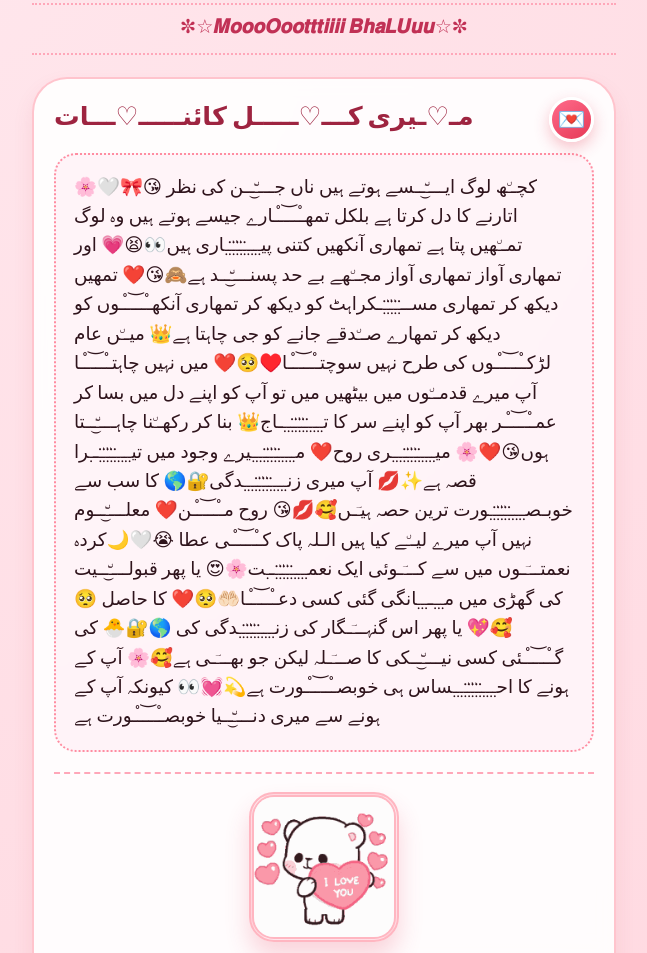
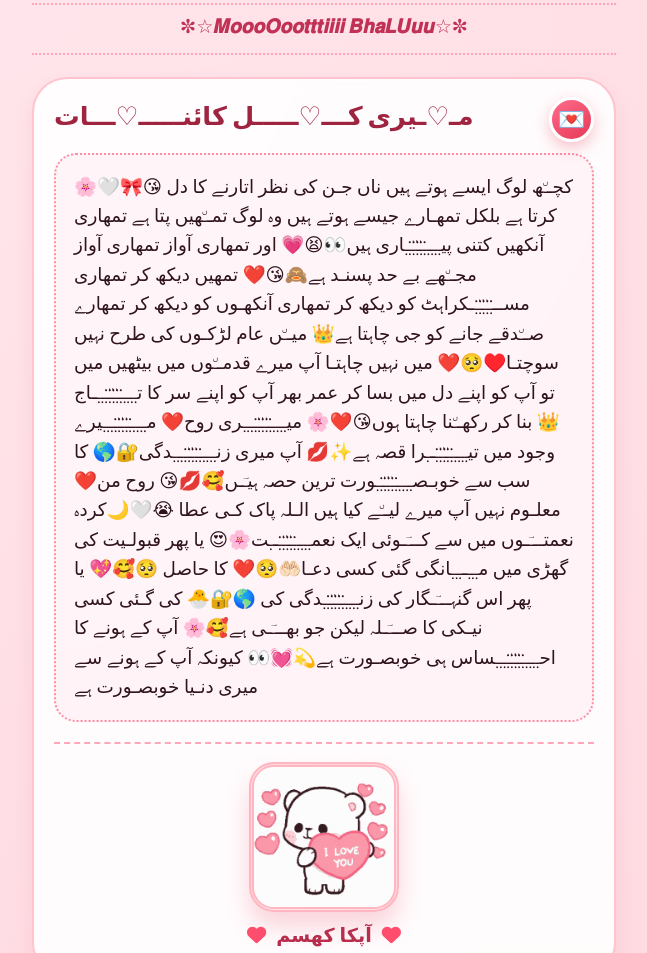
Before and after one commit to beingalo0ser/Surprise3, a plain HTML site: page love1.html in a window 1280 px wide. Shown: the part 1586-2539 px from the top of the page, without its empty margins (316-963 px from the left). Drawn offline with nearby package versions, Linux system fonts and the light colour scheme.

Commit message:
love1.html

```diff
--- a/love1.html
+++ b/love1.html
@@ -526,7 +526,7 @@
                     <div class="long-note-number">💌</div>
                     <h3 class="long-note-title">مـ♡ـیری کـــ♡ـــــل کائنـــــ♡ـــات</h3>
                     <div class="long-note-message">
-                        🌸🤍🎀😘 کچــ٘ھ لوگ ایــــٓ٘͜ــسے ہوتے ہیں ناں جــــٓ٘͜ــن کی نظر اتارنے کا دل کرتا ہے بلکل تمھـ֯ــ͝ــ֯ـارے جیسے ہوتے ہیں وہ لوگ تمــ٘ھیں پتا ہے تمھاری آنکھیں کتنی پیـٜـٜـٜـٜـٜ۬ـٰٜ۬ـٰٰٜ۬ـٰٜ۬ـٜ۬ـٜاری ہیں👀😫💗 اور تمھاری آواز تمھاری آواز مجــ٘ھے بے حد پسنــــٓ٘͜ــد ہے🙈😘❤️ تمھیں دیکھ کر تمھاری مســـٜ۬ـٰٜ۬ـٰٰٜ۬ـٰٜ۬ـٜ۬ـکراہٹ کو دیکھ کر تمھاری آنکھـ֯ــ͝ــ֯ـوں کو دیکھ کر تمھارے صــ٘دقے جانے کو جی چاہتا ہے👑 میــ٘ں عام لڑکـ֯ــ͝ــ֯ـوں کی طرح نہیں سوچتـ֯ــ͝ــ֯ـا♥️🥺❤️ میں نہیں چاہتـ֯ــ͝ــ֯ـا آپ میرے قدمــ٘وں میں بیٹھیں میں تو آپ کو اپنے دل میں بسا کر عمـ֯ــ͝ــ֯ـر بھر آپ کو اپنے سر کا تـٜـٜـٜـٜـٜ۬ـٰٜ۬ـٰٰٜ۬ـٰٜ۬ـٜ۬ـٜـٜـاج👑 بنا کر رکھــ٘نا چاہــــٓ٘͜ــتا ہوں😘❤️🌸 میـٜـٜـٜـٜـٜ۬ـٰٜ۬ـٰٰٜ۬ـٰٜ۬ـٜ۬ـٜـٜـٜری روح❤️ مـٜـٜـٜـٜـٜ۬ـٰٜ۬ـٰٰٜ۬ـٰٜ۬ـٜ۬ـٜـٜـٜیرے وجود میں تیـٜـٜـٜـٜـٜ۬ـٰٜ۬ـٰٰٜ۬ـٰٜ۬ـٜ۬ــٜرا قصہ ہے✨💋 آپ میری زنـٜـٜـٜـٜـٜ۬ـٰٜ۬ـٰٰٜ۬ـٰٜ۬ـٜ۬ـٜـٜـٜدگی🔐🌎 کا سب سے خوبـصـٜـٜـٜـٜـٜ۬ـٰٜ۬ـٰٰٜ۬ـٰٜ۬ـٜ۬ـٜورت ترین حصہ ہيـؔـں🥰💋😘 روح مـ֯ــ͝ــ֯ـن❤️ معلــــٓ٘͜ــوم نہیں آپ میرے لیــ٘ے کیا ہیں الـلہ پاک کـ֯ــ͝ــ֯ـی عطا 😭🤍🌙کردہ نعمتـــؔـوں میں سے کـــؔـوئی ایک نعمـٜـٜـٜـٜـٜ۬ـٰٜ۬ـٰٰٜ۬ـٰٜ۬ـٜ۬ــٜت🌸😍 یا پھر قبولــــٓ٘͜ــیت کی گھڑی میں مـٜـٜـٜــٜـٜـٜانگی گئی کسی دعـ֯ــ͝ــ֯ـا🤲🏻🥺❤️ کا حاصل 🥺🥰💖 یا پھر اس گنہـــؔـگار کی زنـٜـٜـٜـٜـٜ۬ـٰٜ۬ـٰٰٜ۬ـٰٜ۬ـٜ۬ـٜدگی کی 🌎🔐🐣 کی گـ֯ــ͝ــ֯ـئی کسی نیــــٓ٘͜ــکی کا صـــؔـلہ لیکن جو بھـــؔـی ہے🥰🌸 آپ کے ہونے کا احـٜـٜـٜـٜـٜ۬ـٰٜ۬ـٰٰٜ۬ـٰٜ۬ـٜ۬ـٜـٜـٜساس ہی خوبصـ֯ــ͝ــ֯ـورت ہے💫💓👀 کیونکہ آپ کے ہونے سے میری دنــــٓ٘͜ــیا خوبصـ֯ــ͝ــ֯ـورت ہے
+                        🌸🤍🎀😘 کچــ٘ھ لوگ ایسے ہوتے ہیں ناں جـن کی نظر اتارنے کا دل کرتا ہے بلکل تمھـارے جیسے ہوتے ہیں وہ لوگ تمــ٘ھیں پتا ہے تمھاری آنکھیں کتنی پیـٜـٜـٜـٜـٜ۬ـٰٜ۬ـٰٰٜ۬ـٰٜ۬ـٜ۬ـٜاری ہیں👀😫💗 اور تمھاری آواز تمھاری آواز مجــ٘ھے بے حد پسنـد ہے🙈😘❤️ تمھیں دیکھ کر تمھاری مســـٜ۬ـٰٜ۬ـٰٰٜ۬ـٰٜ۬ـٜ۬ـکراہٹ کو دیکھ کر تمھاری آنکھـوں کو دیکھ کر تمھارے صــ٘دقے جانے کو جی چاہتا ہے👑 میــ٘ں عام لڑکـوں کی طرح نہیں سوچتـا♥️🥺❤️ میں نہیں چاہتـا آپ میرے قدمــ٘وں میں بیٹھیں میں تو آپ کو اپنے دل میں بسا کر عمر بھر آپ کو اپنے سر کا تـٜـٜـٜـٜـٜ۬ـٰٜ۬ـٰٰٜ۬ـٰٜ۬ـٜ۬ـٜـٜـاج👑 بنا کر رکھــ٘نا چاہتا ہوں😘❤️🌸 میـٜـٜـٜـٜـٜ۬ـٰٜ۬ـٰٰٜ۬ـٰٜ۬ـٜ۬ـٜـٜـٜری روح❤️ مـٜـٜـٜـٜـٜ۬ـٰٜ۬ـٰٰٜ۬ـٰٜ۬ـٜ۬ـٜـٜـٜیرے وجود میں تیـٜـٜـٜـٜـٜ۬ـٰٜ۬ـٰٰٜ۬ـٰٜ۬ـٜ۬ــٜرا قصہ ہے✨💋 آپ میری زنـٜـٜـٜـٜـٜ۬ـٰٜ۬ـٰٰٜ۬ـٰٜ۬ـٜ۬ـٜـٜـٜدگی🔐🌎 کا سب سے خوبـصـٜـٜـٜـٜـٜ۬ـٰٜ۬ـٰٰٜ۬ـٰٜ۬ـٜ۬ـٜورت ترین حصہ ہيـؔـں🥰💋😘 روح من❤️ معلـوم نہیں آپ میرے لیــ٘ے کیا ہیں الـلہ پاک کـی عطا 😭🤍🌙کردہ نعمتـــؔـوں میں سے کـــؔـوئی ایک نعمـٜـٜـٜـٜـٜ۬ـٰٜ۬ـٰٰٜ۬ـٰٜ۬ـٜ۬ــٜت🌸😍 یا پھر قبولـیت کی گھڑی میں مـٜـٜـٜــٜـٜـٜانگی گئی کسی دعـا🤲🏻🥺❤️ کا حاصل 🥺🥰💖 یا پھر اس گنہـــؔـگار کی زنـٜـٜـٜـٜـٜ۬ـٰٜ۬ـٰٰٜ۬ـٰٜ۬ـٜ۬ـٜدگی کی 🌎🔐🐣 کی گـئی کسی نیـکی کا صـــؔـلہ لیکن جو بھـــؔـی ہے🥰🌸 آپ کے ہونے کا احـٜـٜـٜـٜـٜ۬ـٰٜ۬ـٰٰٜ۬ـٰٜ۬ـٜ۬ـٜـٜـٜساس ہی خوبصـورت ہے💫💓👀 کیونکہ آپ کے ہونے سے میری دنـیا خوبصـورت ہے
                     </div>
                     <div class="note-gif-section">
                         <div class="note-gif">
```
